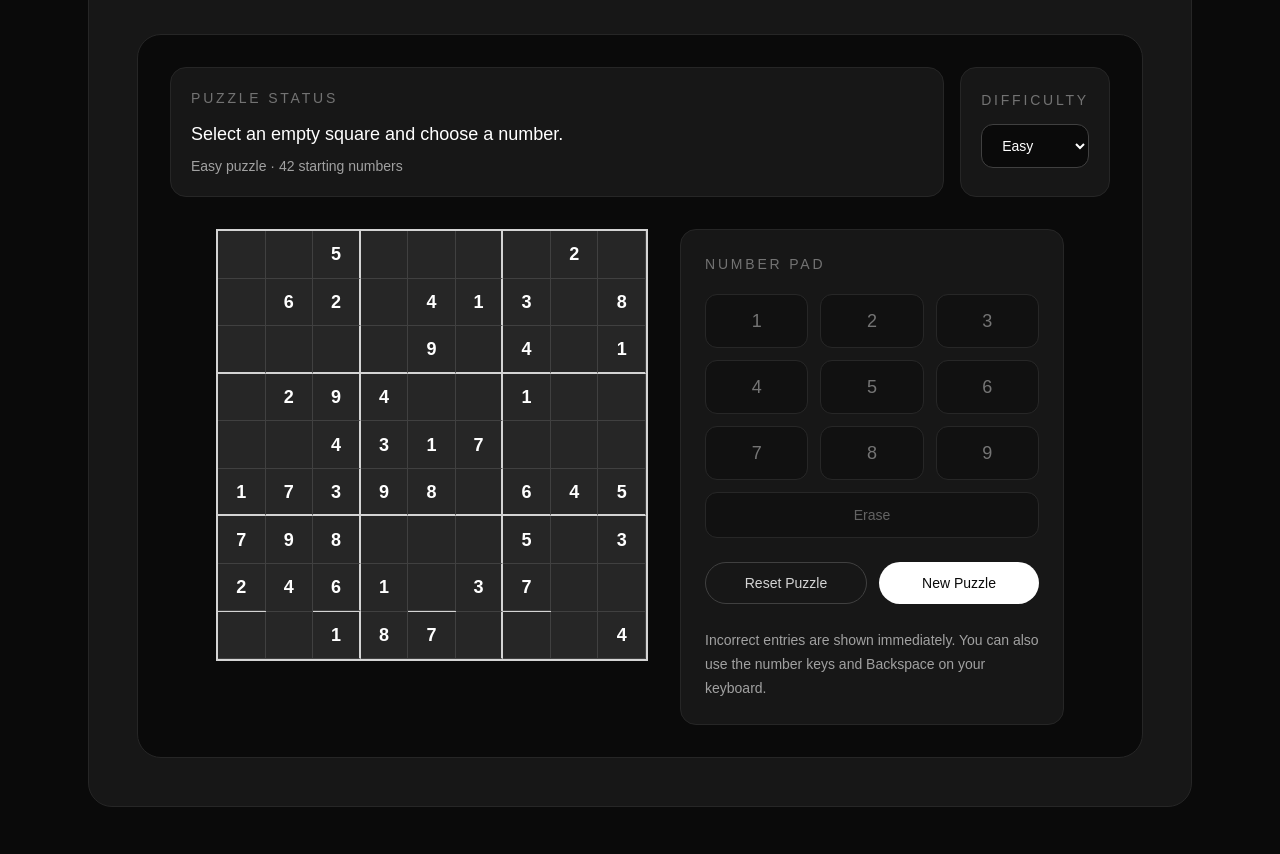
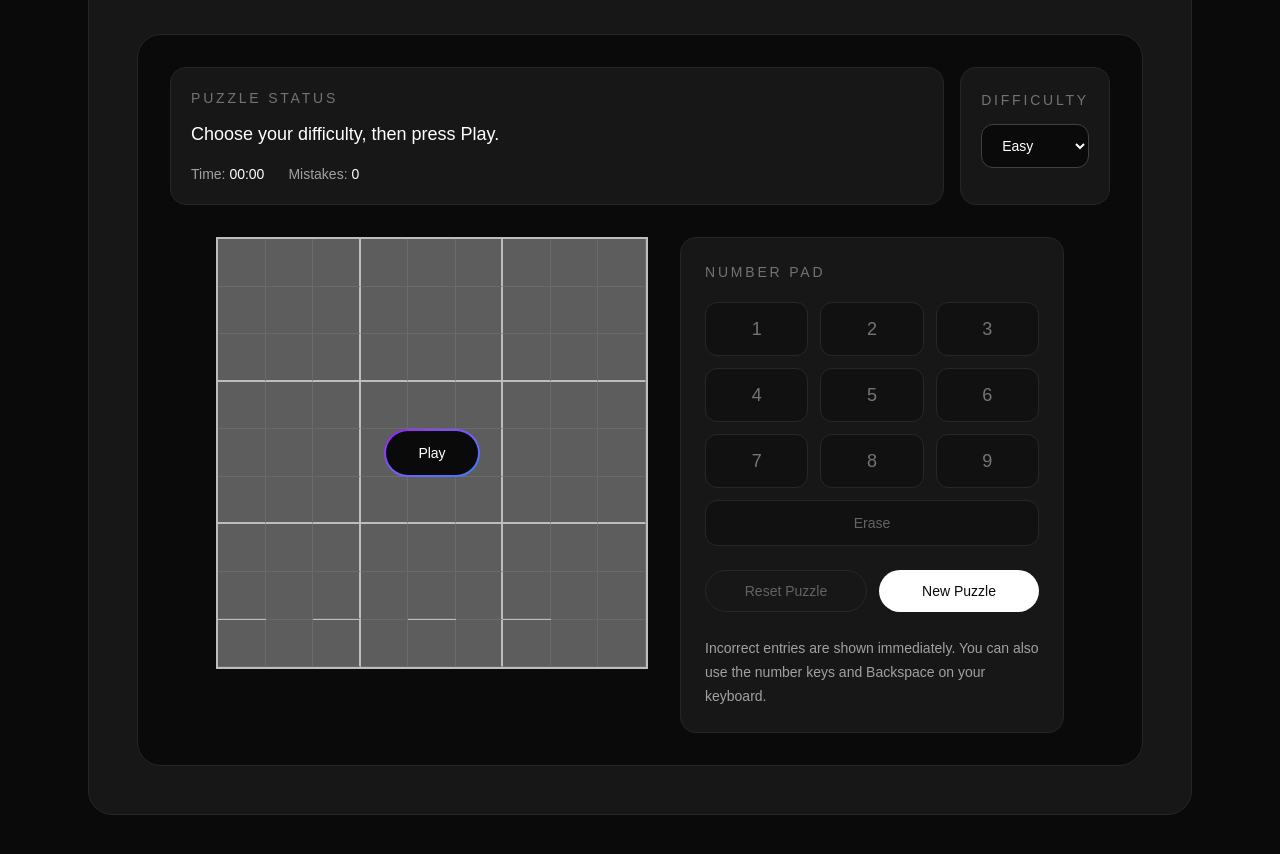
Before and after one commit to Kiilluaa/avgco-website, a Next.js app: page /games/sudoku in a window 1280 px wide. Shown: the part 460-1314 px from the top of the page. Built offline with nearby package versions, Linux system fonts and the light colour scheme.

Commit message:
Revamp of Sudoku mechanics

```diff
--- a/src/app/games/sudoku/SudokuGame.tsx
+++ b/src/app/games/sudoku/SudokuGame.tsx
@@ -3,7 +3,7 @@
 import { useCallback, useEffect, useState } from "react";
 
 type Difficulty = "Easy" | "Medium" | "Hard";
-type Grid = number[];
+type GameStatus = "ready" | "playing" | "completed";
 
 type Puzzle = {
   difficulty: Difficulty;
@@ -56,7 +56,6 @@ function shuffleArray<T>(items: T[]): T[] {
 function createSolvedGrid(): number[][] {
   const base = 3;
   const side = base * base;
-
   const groups = [0, 1, 2];
 
   const rows = shuffleArray(groups).flatMap((group) =>
@@ -183,7 +182,6 @@ function generatePuzzle(difficulty: Difficulty): Puzzle {
       }
 
       const removedValue = startingGrid[location.row][location.column];
-
       startingGrid[location.row][location.column] = 0;
 
       const remainingSolutionCount = countSolutions(copyGrid(startingGrid));
@@ -222,26 +220,82 @@ function isPuzzleComplete(grid: number[][], solution: number[][]): boolean {
   );
 }
 
+function formatTime(totalSeconds: number): string {
+  const minutes = Math.floor(totalSeconds / 60);
+  const seconds = totalSeconds % 60;
+
+  return `${minutes.toString().padStart(2, "0")}:${seconds
+    .toString()
+    .padStart(2, "0")}`;
+}
+
+function isNumberComplete(
+  number: number,
+  grid: number[][],
+  solution: number[][]
+): boolean {
+  let correctPlacements = 0;
+
+  for (let row = 0; row < 9; row++) {
+    for (let column = 0; column < 9; column++) {
+      if (
+        grid[row][column] === number &&
+        solution[row][column] === number
+      ) {
+        correctPlacements++;
+      }
+    }
+  }
+
+  return correctPlacements === 9;
+}
+
 export default function SudokuGame() {
   const [difficulty, setDifficulty] = useState<Difficulty>("Easy");
+  const [gameStatus, setGameStatus] = useState<GameStatus>("ready");
   const [activePuzzle, setActivePuzzle] = useState<Puzzle | null>(null);
   const [grid, setGrid] = useState<number[][]>(createEmptyGrid);
   const [selectedCell, setSelectedCell] = useState<[number, number] | null>(
     null
   );
-  const [message, setMessage] = useState("Generating a new puzzle...");
-  const [completed, setCompleted] = useState(false);
+  const [message, setMessage] = useState(
+    "Choose your difficulty, then press Play."
+  );
+  const [elapsedSeconds, setElapsedSeconds] = useState(0);
+  const [mistakes, setMistakes] = useState(0);
 
-  function loadPuzzle(selectedDifficulty: Difficulty) {
+  const completedNumbers = new Set<number>(
+    activePuzzle
+      ? [1, 2, 3, 4, 5, 6, 7, 8, 9].filter((number) =>
+          isNumberComplete(number, grid, activePuzzle.solution)
+        )
+      : []
+  );
+
+  function preparePuzzle(selectedDifficulty: Difficulty) {
+    setDifficulty(selectedDifficulty);
+    setGameStatus("ready");
+    setActivePuzzle(null);
+    setGrid(createEmptyGrid());
+    setSelectedCell(null);
+    setElapsedSeconds(0);
+    setMistakes(0);
+    setMessage(
+      `Ready to begin a ${selectedDifficulty} puzzle. Press Play.`
+    );
+  }
+
+  function startPuzzle() {
     setMessage("Generating a new puzzle...");
 
-    const nextPuzzle = generatePuzzle(selectedDifficulty);
+    const nextPuzzle = generatePuzzle(difficulty);
 
-    setDifficulty(selectedDifficulty);
     setActivePuzzle(nextPuzzle);
     setGrid(copyGrid(nextPuzzle.startingGrid));
     setSelectedCell(null);
-    setCompleted(false);
+    setElapsedSeconds(0);
+    setMistakes(0);
+    setGameStatus("playing");
     setMessage("Select an empty square and choose a number.");
   }
 
@@ -252,13 +306,19 @@ export default function SudokuGame() {
 
     setGrid(copyGrid(activePuzzle.startingGrid));
     setSelectedCell(null);
-    setCompleted(false);
+    setElapsedSeconds(0);
+    setMistakes(0);
+    setGameStatus("playing");
     setMessage("Puzzle reset. Select an empty square to continue.");
   }
 
   const enterNumber = useCallback(
     (value: number) => {
-      if (!selectedCell || !activePuzzle || completed) {
+      if (
+        !selectedCell ||
+        !activePuzzle ||
+        gameStatus !== "playing"
+      ) {
         return;
       }
 
@@ -268,8 +328,14 @@ export default function SudokuGame() {
         return;
       }
 
+      if (
+        value !== 0 &&
+        isNumberComplete(value, grid, activePuzzle.solution)
+      ) {
+        return;
+      }
+
       const updatedGrid = copyGrid(grid);
-
       updatedGrid[row][column] = value;
 
       setGrid(updatedGrid);
@@ -280,28 +346,35 @@ export default function SudokuGame() {
       }
 
       if (value !== activePuzzle.solution[row][column]) {
+        setMistakes((currentMistakes) => currentMistakes + 1);
         setMessage("That number is incorrect. Try again.");
         return;
       }
 
       if (isPuzzleComplete(updatedGrid, activePuzzle.solution)) {
-        setCompleted(true);
+        setGameStatus("completed");
         setMessage(`Completed! You solved the ${difficulty} puzzle.`);
         return;
       }
 
       setMessage("Correct entry. Keep going.");
     },
-    [activePuzzle, completed, difficulty, grid, selectedCell]
+    [activePuzzle, difficulty, gameStatus, grid, selectedCell]
   );
 
   useEffect(() => {
-    const initialPuzzle = generatePuzzle("Easy");
+    if (gameStatus !== "playing") {
+      return;
+    }
 
-    setActivePuzzle(initialPuzzle);
-    setGrid(copyGrid(initialPuzzle.startingGrid));
-    setMessage("Select an empty square and choose a number.");
-  }, []);
+    const timerId = window.setInterval(() => {
+      setElapsedSeconds((currentSeconds) => currentSeconds + 1);
+    }, 1000);
+
+    return () => {
+      window.clearInterval(timerId);
+    };
+  }, [gameStatus]);
 
   useEffect(() => {
     function handleKeyDown(event: KeyboardEvent) {
@@ -331,11 +404,28 @@ export default function SudokuGame() {
 
           <p className="mt-3 text-lg font-medium text-white">{message}</p>
 
+          <div className="mt-4 flex flex-wrap gap-6 text-sm">
+            <p className="text-neutral-400">
+              Time:{" "}
+              <span className="font-medium text-white">
+                {formatTime(elapsedSeconds)}
+              </span>
+            </p>
+
+            <p className="text-neutral-400">
+              Mistakes:{" "}
+              <span className="font-medium text-white">{mistakes}</span>
+            </p>
+
             {activePuzzle && (
-            <p className="mt-2 text-sm text-neutral-400">
-              {difficulty} puzzle · {activePuzzle.clueCount} starting numbers
+              <p className="text-neutral-400">
+                Starting numbers:{" "}
+                <span className="font-medium text-white">
+                  {activePuzzle.clueCount}
+                </span>
               </p>
             )}
+          </div>
         </div>
 
         <div className="rounded-2xl border border-neutral-800 bg-neutral-900 p-5">
@@ -350,7 +440,7 @@ export default function SudokuGame() {
             id="difficulty"
             value={difficulty}
             onChange={(event) =>
-              loadPuzzle(event.target.value as Difficulty)
+              preparePuzzle(event.target.value as Difficulty)
             }
             className="mt-3 block w-full rounded-xl border border-neutral-700 bg-neutral-950 px-4 py-3 text-sm text-white"
           >
@@ -362,7 +452,8 @@ export default function SudokuGame() {
       </div>
 
       <div className="mt-8 flex flex-col items-center gap-8 xl:flex-row xl:items-start xl:justify-center">
-        <div className="grid w-full max-w-108 grid-cols-9 border-2 border-neutral-300 bg-neutral-300">
+        <div className="relative w-full max-w-108">
+          <div className="grid w-full grid-cols-9 border-2 border-neutral-300 bg-neutral-300">
             {grid.map((row, rowIndex) =>
               row.map((value, columnIndex) => {
                 const startingCell =
@@ -392,12 +483,16 @@ export default function SudokuGame() {
                   <button
                     key={`${rowIndex}-${columnIndex}`}
                     onClick={() => {
-                    if (!startingCell && activePuzzle) {
+                      if (
+                        !startingCell &&
+                        activePuzzle &&
+                        gameStatus === "playing"
+                      ) {
                         setSelectedCell([rowIndex, columnIndex]);
                       }
                     }}
-                  disabled={!activePuzzle}
-                  className={`flex aspect-square w-full items-center justify-center bg-neutral-800 text-base transition hover:bg-neutral-700 sm:text-lg ${
+                    disabled={gameStatus !== "playing"}
+                    className={`flex aspect-square w-full items-center justify-center bg-neutral-800 text-base transition hover:bg-neutral-700 disabled:cursor-default sm:text-lg ${
                       startingCell
                         ? "font-semibold text-white"
                         : "font-medium text-neutral-300"
@@ -412,27 +507,56 @@ export default function SudokuGame() {
             )}
           </div>
 
+          {gameStatus === "ready" && (
+            <div className="absolute inset-0 z-10 flex flex-col items-center justify-center gap-4 bg-neutral-400/45">
+              <button
+                onClick={startPuzzle}
+                className="group relative inline-flex items-center justify-center overflow-hidden rounded-full bg-linear-to-br from-purple-600 to-blue-500 p-0.5 text-sm font-medium text-white focus:outline-none focus:ring-2 focus:ring-blue-400"
+              >
+                <span className="relative rounded-full bg-neutral-950 px-8 py-3 transition-all duration-200 group-hover:bg-transparent">
+                  Play
+                </span>
+              </button>
+            </div>
+          )}
+        </div>
+
         <div className="w-full max-w-sm rounded-2xl border border-neutral-800 bg-neutral-900 p-6">
           <p className="text-sm uppercase tracking-[0.2em] text-neutral-500">
             Number Pad
           </p>
 
           <div className="mt-5 grid grid-cols-3 gap-3">
-            {[1, 2, 3, 4, 5, 6, 7, 8, 9].map((number) => (
+            {[1, 2, 3, 4, 5, 6, 7, 8, 9].map((number) => {
+              const numberComplete = completedNumbers.has(number);
+
+              return (
                 <button
                   key={number}
                   onClick={() => enterNumber(number)}
-                disabled={!selectedCell || completed || !activePuzzle}
-                className="rounded-xl border border-neutral-700 bg-neutral-950 px-4 py-3 text-lg font-medium text-white transition hover:border-neutral-400 disabled:cursor-not-allowed disabled:opacity-40"
+                  disabled={
+                    !selectedCell ||
+                    gameStatus !== "playing" ||
+                    !activePuzzle ||
+                    numberComplete
+                  }
+                  className={`rounded-xl border px-4 py-3 text-lg font-medium transition ${
+                    numberComplete
+                      ? "cursor-not-allowed border-neutral-800 bg-neutral-800 text-neutral-500 line-through"
+                      : "border-neutral-700 bg-neutral-950 text-white hover:border-neutral-400 disabled:cursor-not-allowed disabled:opacity-40"
+                  }`}
                 >
                   {number}
                 </button>
-            ))}
+              );
+            })}
           </div>
 
           <button
             onClick={() => enterNumber(0)}
-            disabled={!selectedCell || completed || !activePuzzle}
+            disabled={
+              !selectedCell || gameStatus !== "playing" || !activePuzzle
+            }
             className="mt-3 w-full rounded-xl border border-neutral-700 bg-neutral-950 px-4 py-3 text-sm text-neutral-300 transition hover:border-neutral-400 disabled:cursor-not-allowed disabled:opacity-40"
           >
             Erase
@@ -448,7 +572,7 @@ export default function SudokuGame() {
             </button>
 
             <button
-              onClick={() => loadPuzzle(difficulty)}
+              onClick={() => preparePuzzle(difficulty)}
               className="flex-1 rounded-full bg-white px-4 py-2.5 text-sm font-medium text-neutral-950 transition hover:bg-neutral-200"
             >
               New Puzzle
```
Lines whose indentation alone changed are shown as unchanged.
